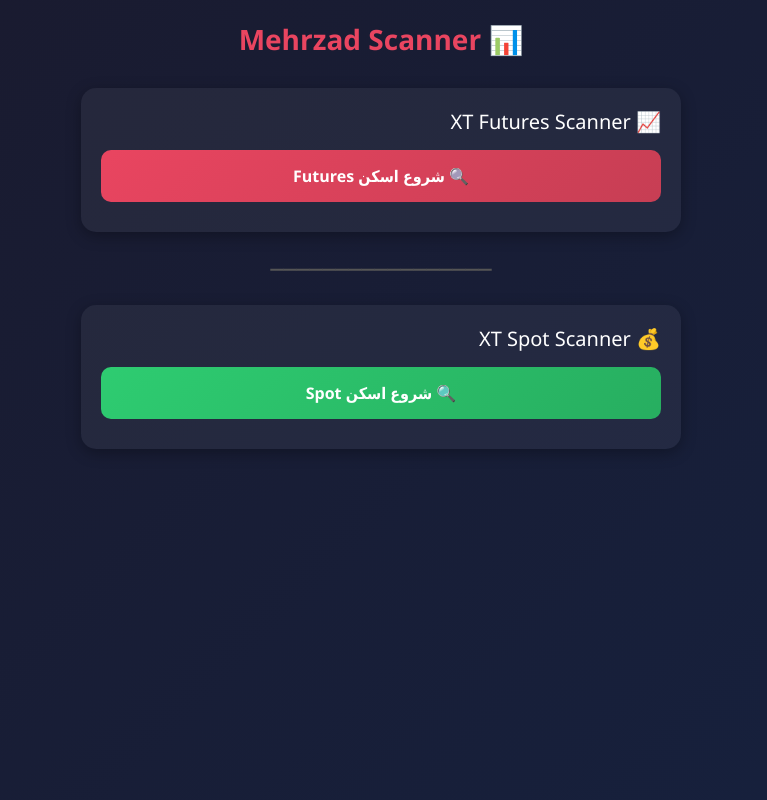
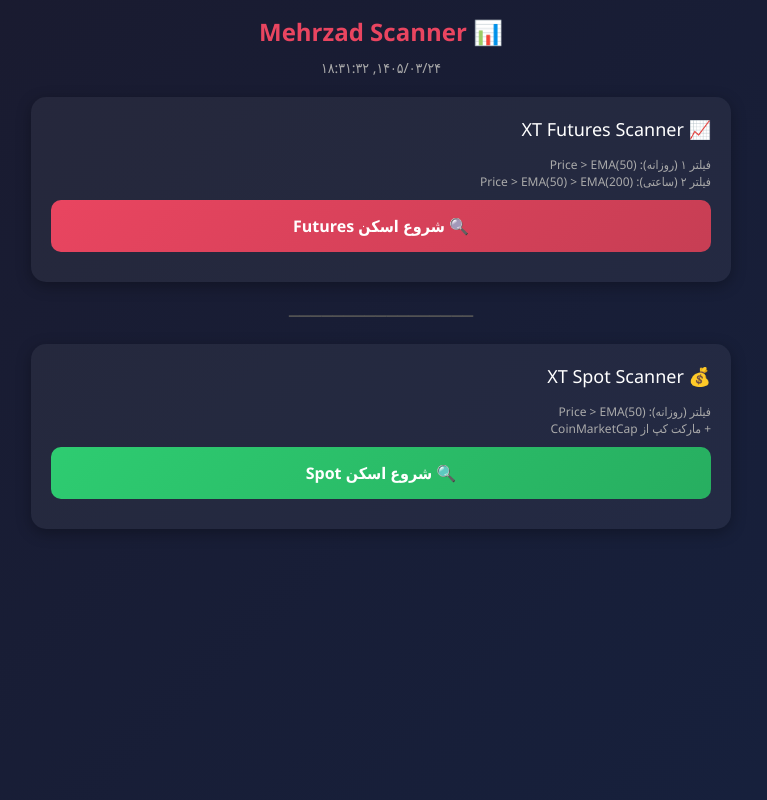
Before and after one commit to alihosseinpour431/Mehrzad-Scanner, a Flask app: page / in a window 1280 px wide. Shown: the whole page, without its empty margins (259-1026 px from the left). Run offline with Flask 3, Linux system fonts and the light colour scheme.

Commit message:
Update index.html

```diff
--- a/templates/index.html
+++ b/templates/index.html
@@ -5,31 +5,16 @@
     <meta name="viewport" content="width=device-width, initial-scale=1.0, maximum-scale=1.0, user-scalable=no">
     <title>Mehrzad Scanner</title>
     <style>
-        * {
-            margin: 0;
-            padding: 0;
-            box-sizing: border-box;
-            font-family: 'Segoe UI', Tahoma, sans-serif;
-        }
-
+        * { margin: 0; padding: 0; box-sizing: border-box; font-family: 'Segoe UI', Tahoma, sans-serif; }
         body {
             background: linear-gradient(135deg, #1a1a2e 0%, #16213e 100%);
             color: #fff;
             min-height: 100vh;
-            padding: 20px;
+            padding: 15px;
         }
-
-        .container {
-            max-width: 600px;
-            margin: 0 auto;
-        }
-
-        h1 {
-            text-align: center;
-            margin-bottom: 30px;
-            color: #e94560;
-            font-size: 28px;
-        }
+        .container { max-width: 700px; margin: 0 auto; }
+        h1 { text-align: center; margin-bottom: 10px; color: #e94560; font-size: 24px; }
+        .datetime { text-align: center; color: #aaa; margin-bottom: 20px; font-size: 14px; }
 
         .scanner-section {
             background: rgba(255, 255, 255, 0.05);
@@ -38,12 +23,7 @@
             margin-bottom: 20px;
             box-shadow: 0 4px 15px rgba(0,0,0,0.3);
         }
-
-        .section-title {
-            font-size: 20px;
-            margin-bottom: 15px;
-            color: #fff;
-        }
+        .section-title { font-size: 18px; margin-bottom: 15px; color: #fff; }
 
         .btn {
             width: 100%;
@@ -56,32 +36,11 @@
             transition: all 0.3s;
             margin-bottom: 10px;
         }
-
-        .btn-futures {
-            background: linear-gradient(135deg, #e94560, #c73e54);
-            color: white;
-        }
-
-        .btn-spot {
-            background: linear-gradient(135deg, #2ecc71, #27ae60);
-            color: white;
-        }
-
-        .btn-download {
-            background: linear-gradient(135deg, #0f3460, #1a4f8a);
-            color: white;
-        }
-
-        .btn:hover {
-            transform: translateY(-2px);
-            box-shadow: 0 6px 20px rgba(0,0,0,0.4);
-        }
-
-        .btn:disabled {
-            background: #555;
-            cursor: not-allowed;
-            transform: none;
-        }
+        .btn-futures { background: linear-gradient(135deg, #e94560, #c73e54); color: white; }
+        .btn-spot { background: linear-gradient(135deg, #2ecc71, #27ae60); color: white; }
+        .btn-download { background: linear-gradient(135deg, #0f3460, #1a4f8a); color: white; }
+        .btn:hover { transform: translateY(-2px); box-shadow: 0 6px 20px rgba(0,0,0,0.4); }
+        .btn:disabled { background: #555; cursor: not-allowed; transform: none; }
 
         .progress-container {
             background: rgba(0,0,0,0.3);
@@ -90,15 +49,13 @@
             margin: 15px 0;
             display: none;
         }
-
         .progress-bar {
             width: 100%;
-            height: 30px;
+            height: 25px;
             background: #333;
             border-radius: 15px;
             overflow: hidden;
         }
-
         .progress-fill {
             height: 100%;
             background: linear-gradient(90deg, #e94560, #f39c12, #2ecc71);
@@ -107,35 +64,50 @@
             align-items: center;
             justify-content: center;
             font-weight: bold;
-            font-size: 14px;
+            font-size: 13px;
         }
+        .status { text-align: center; margin: 10px 0; font-size: 14px; color: #aaa; }
+        .stats { display: grid; grid-template-columns: 1fr 1fr; gap: 10px; margin: 10px 0; }
+        .stat-box {
+            background: rgba(255,255,255,0.1);
+            padding: 10px;
+            border-radius: 8px;
+            text-align: center;
+        }
+        .stat-value { font-size: 20px; font-weight: bold; color: #e94560; }
+        .stat-label { font-size: 11px; color: #aaa; margin-top: 3px; }
 
-        .status {
-            text-align: center;
-            margin: 10px 0;
-            font-size: 16px;
-            color: #aaa;
+        .divider { text-align: center; font-size: 20px; margin: 15px 0; color: #555; }
+        .hidden { display: none; }
+
+        table {
+            width: 100%;
+            border-collapse: collapse;
+            margin-top: 15px;
+            background: rgba(255,255,255,0.05);
+            border-radius: 10px;
+            overflow: hidden;
+            font-size: 11px;
         }
-
-        .divider {
-            text-align: center;
-            font-size: 24px;
-            margin: 20px 0;
-            color: #555;
-        }
-
-        .hidden {
-            display: none;
-        }
+        th, td { padding: 8px 4px; text-align: center; border-bottom: 1px solid rgba(255,255,255,0.1); }
+        th { background: #e94560; font-size: 10px; }
+        tr:hover { background: rgba(255,255,255,0.1); }
+        a { color: #4fc3f7; text-decoration: none; font-weight: bold; }
+        a:hover { text-decoration: underline; }
     </style>
 </head>
 <body>
     <div class="container">
         <h1>📊 Mehrzad Scanner</h1>
+        <div class="datetime" id="datetime"></div>
 
         <!-- Futures Section -->
         <div class="scanner-section">
             <div class="section-title">📈 XT Futures Scanner</div>
+            <div style="font-size: 12px; color: #aaa; margin-bottom: 10px;">
+                فیلتر ۱ (روزانه): Price > EMA(50)<br>
+                فیلتر ۲ (ساعتی): Price > EMA(50) > EMA(200)
+            </div>
 
             <button class="btn btn-futures" id="btnFutures" onclick="startFutures()">
                 🔍 شروع اسکن Futures
@@ -145,12 +117,24 @@
                 <div class="progress-bar">
                     <div class="progress-fill" id="progressFutures">0%</div>
                 </div>
+                <div class="stats">
+                    <div class="stat-box">
+                        <div class="stat-value" id="scannedFutures">0</div>
+                        <div class="stat-label">بررسی شده</div>
+                    </div>
+                    <div class="stat-box">
+                        <div class="stat-value" id="foundFutures">0</div>
+                        <div class="stat-label">پیدا شده</div>
+                    </div>
+                </div>
                 <div class="status" id="statusFutures">آماده</div>
             </div>
 
             <button class="btn btn-download hidden" id="btnDownloadFutures" onclick="downloadFutures()">
                 📥 دانلود PDF Futures
             </button>
+
+            <div id="resultsFutures"></div>
         </div>
 
         <div class="divider">─────────────────</div>
@@ -158,6 +142,10 @@
         <!-- Spot Section -->
         <div class="scanner-section">
             <div class="section-title">💰 XT Spot Scanner</div>
+            <div style="font-size: 12px; color: #aaa; margin-bottom: 10px;">
+                فیلتر (روزانه): Price > EMA(50)<br>
+                + مارکت کپ از CoinMarketCap
+            </div>
 
             <button class="btn btn-spot" id="btnSpot" onclick="startSpot()">
                 🔍 شروع اسکن Spot
@@ -167,50 +155,75 @@
                 <div class="progress-bar">
                     <div class="progress-fill" id="progressSpot">0%</div>
                 </div>
+                <div class="stats">
+                    <div class="stat-box">
+                        <div class="stat-value" id="scannedSpot">0</div>
+                        <div class="stat-label">بررسی شده</div>
+                    </div>
+                    <div class="stat-box">
+                        <div class="stat-value" id="foundSpot">0</div>
+                        <div class="stat-label">پیدا شده</div>
+                    </div>
+                </div>
                 <div class="status" id="statusSpot">آماده</div>
             </div>
 
             <button class="btn btn-download hidden" id="btnDownloadSpot" onclick="downloadSpot()">
                 📥 دانلود PDF Spot
             </button>
+
+            <div id="resultsSpot"></div>
         </div>
     </div>
 
     <script>
-        // ⚠️ آدرس سرور خودت رو اینجا بذار!
-        const SERVER_URL = 'https://mehrzad-scanner.onrender.com';
-
+        const SERVER_URL = window.location.origin;
         let futuresInterval, spotInterval;
 
-        // Futures Functions
+        function updateDateTime() {
+            const now = new Date();
+            document.getElementById('datetime').textContent =
+                now.toLocaleString('fa-IR', {
+                    year: 'numeric', month: '2-digit', day: '2-digit',
+                    hour: '2-digit', minute: '2-digit', second: '2-digit', hour12: false
+                });
+        }
+        setInterval(updateDateTime, 1000);
+        updateDateTime();
+
+        // ===== Futures =====
         function startFutures() {
             document.getElementById('btnFutures').disabled = true;
             document.getElementById('progressFuturesContainer').style.display = 'block';
             document.getElementById('statusFutures').textContent = '⏳ در حال اتصال...';
             document.getElementById('btnDownloadFutures').classList.add('hidden');
+            document.getElementById('resultsFutures').innerHTML = '';
 
             fetch(`${SERVER_URL}/start_futures`)
                 .then(res => res.json())
                 .then(data => {
                     if (data.status === 'started' || data.status === 'already_running') {
-                        checkFuturesStatus();
+                        futuresInterval = setInterval(checkFuturesStatus, 2000);
                     }
                 })
                 .catch(err => {
-                    console.error('Error:', err);
-                    document.getElementById('statusFutures').textContent = '❌ خطا در اتصال';
+                    document.getElementById('statusFutures').textContent = '❌ خطا: ' + err;
                     document.getElementById('btnFutures').disabled = false;
                 });
         }
 
         function checkFuturesStatus() {
-            futuresInterval = setInterval(() => {
             fetch(`${SERVER_URL}/futures_status`)
                 .then(res => res.json())
                 .then(data => {
                     const progress = data.progress || 0;
+                    const total = data.total || 0;
+                    const scanned = Math.floor((progress / 100) * total);
+
                     document.getElementById('progressFutures').style.width = progress + '%';
                     document.getElementById('progressFutures').textContent = progress + '%';
+                    document.getElementById('scannedFutures').textContent = scanned;
+                    document.getElementById('foundFutures').textContent = data.results.length;
 
                     if (data.error) {
                         document.getElementById('statusFutures').textContent = '❌ خطا: ' + data.error;
@@ -220,50 +233,67 @@
 
                     if (progress === 100 && !data.running) {
                         clearInterval(futuresInterval);
-                            document.getElementById('statusFutures').textContent = '✅ اسکن کامل شد!';
+                        document.getElementById('statusFutures').textContent =
+                            `✅ اسکن کامل شد - ${data.results.length} ارز پیدا شد`;
                         document.getElementById('btnFutures').disabled = false;
                         document.getElementById('btnDownloadFutures').classList.remove('hidden');
+                        displayFuturesResults(data.results);
                     }
-                    })
-                    .catch(err => {
-                        console.error('Error:', err);
                 });
-            }, 2000);
+        }
+
+        function displayFuturesResults(results) {
+            let html = '<table><tr><th>Symbol</th><th>Price</th><th>EMA50</th><th>Dist%</th></tr>';
+            results.forEach(r => {
+                const shortSymbol = r['Symbol'].split('/')[0];
+                html += `<tr>
+                    <td><a href="${r['TradingView Link']}" target="_blank">${shortSymbol}</a></td>
+                    <td>$${r['Price ($)']}</td>
+                    <td>$${r['EMA(50)']}</td>
+                    <td>${r['Distance %']}%</td>
+                </tr>`;
+            });
+            html += '</table>';
+            document.getElementById('resultsFutures').innerHTML = html;
         }
 
         function downloadFutures() {
             window.location.href = `${SERVER_URL}/download_futures_pdf`;
         }
 
-        // Spot Functions
+        // ===== Spot =====
         function startSpot() {
             document.getElementById('btnSpot').disabled = true;
             document.getElementById('progressSpotContainer').style.display = 'block';
             document.getElementById('statusSpot').textContent = '⏳ در حال اتصال...';
             document.getElementById('btnDownloadSpot').classList.add('hidden');
+            document.getElementById('resultsSpot').innerHTML = '';
 
             fetch(`${SERVER_URL}/start_spot`)
                 .then(res => res.json())
                 .then(data => {
                     if (data.status === 'started' || data.status === 'already_running') {
-                        checkSpotStatus();
+                        spotInterval = setInterval(checkSpotStatus, 2000);
                     }
                 })
                 .catch(err => {
-                    console.error('Error:', err);
-                    document.getElementById('statusSpot').textContent = '❌ خطا در اتصال';
+                    document.getElementById('statusSpot').textContent = '❌ خطا: ' + err;
                     document.getElementById('btnSpot').disabled = false;
                 });
         }
 
         function checkSpotStatus() {
-            spotInterval = setInterval(() => {
             fetch(`${SERVER_URL}/spot_status`)
                 .then(res => res.json())
                 .then(data => {
                     const progress = data.progress || 0;
+                    const total = data.total || 0;
+                    const scanned = Math.floor((progress / 100) * total);
+
                     document.getElementById('progressSpot').style.width = progress + '%';
                     document.getElementById('progressSpot').textContent = progress + '%';
+                    document.getElementById('scannedSpot').textContent = scanned;
+                    document.getElementById('foundSpot').textContent = data.results.length;
 
                     if (data.error) {
                         document.getElementById('statusSpot').textContent = '❌ خطا: ' + data.error;
@@ -273,15 +303,29 @@
 
                     if (progress === 100 && !data.running) {
                         clearInterval(spotInterval);
-                            document.getElementById('statusSpot').textContent = '✅ اسکن کامل شد!';
+                        document.getElementById('statusSpot').textContent =
+                            `✅ اسکن کامل شد - ${data.results.length} ارز پیدا شد`;
                         document.getElementById('btnSpot').disabled = false;
                         document.getElementById('btnDownloadSpot').classList.remove('hidden');
+                        displaySpotResults(data.results);
                     }
-                    })
-                    .catch(err => {
-                        console.error('Error:', err);
                 });
-            }, 2000);
+        }
+
+        function displaySpotResults(results) {
+            let html = '<table><tr><th>Symbol</th><th>Price</th><th>EMA50</th><th>Dist%</th><th>MCap</th></tr>';
+            results.forEach(r => {
+                const shortSymbol = r['Symbol'].split('/')[0];
+                html += `<tr>
+                    <td><a href="${r['TradingView Link']}" target="_blank">${shortSymbol}</a></td>
+                    <td>$${r['Price ($)']}</td>
+                    <td>$${r['EMA(50)']}</td>
+                    <td>${r['Distance %']}%</td>
+                    <td>${r['Market Cap'] || 'N/A'}</td>
+                </tr>`;
+            });
+            html += '</table>';
+            document.getElementById('resultsSpot').innerHTML = html;
         }
 
         function downloadSpot() {
```
Lines whose indentation alone changed are shown as unchanged.
